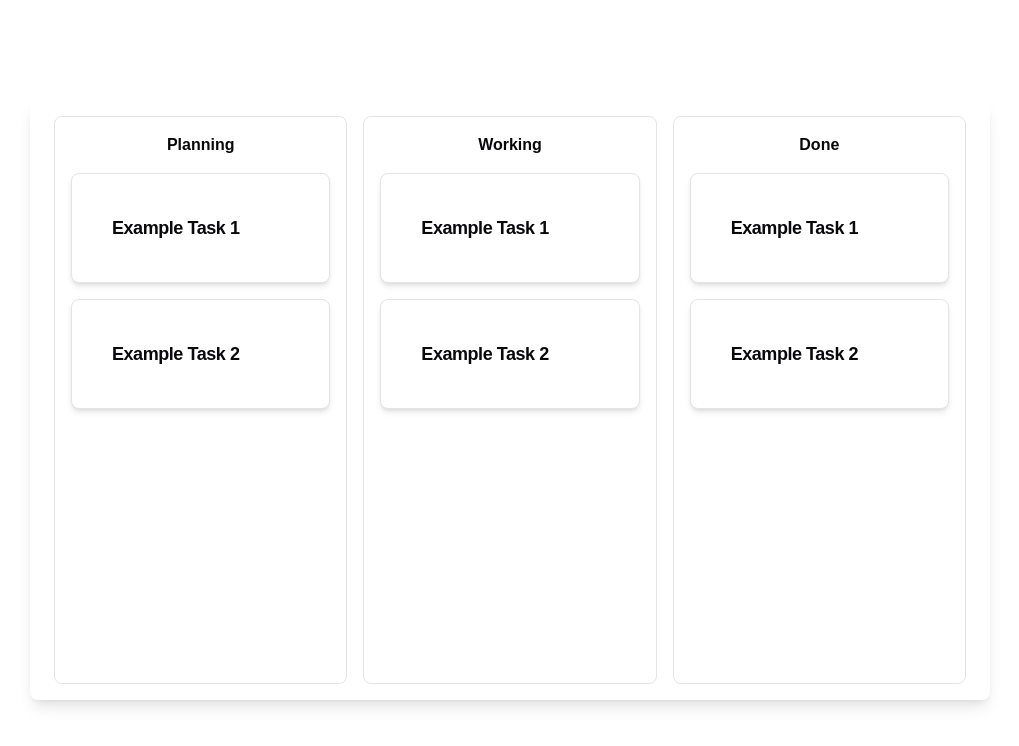
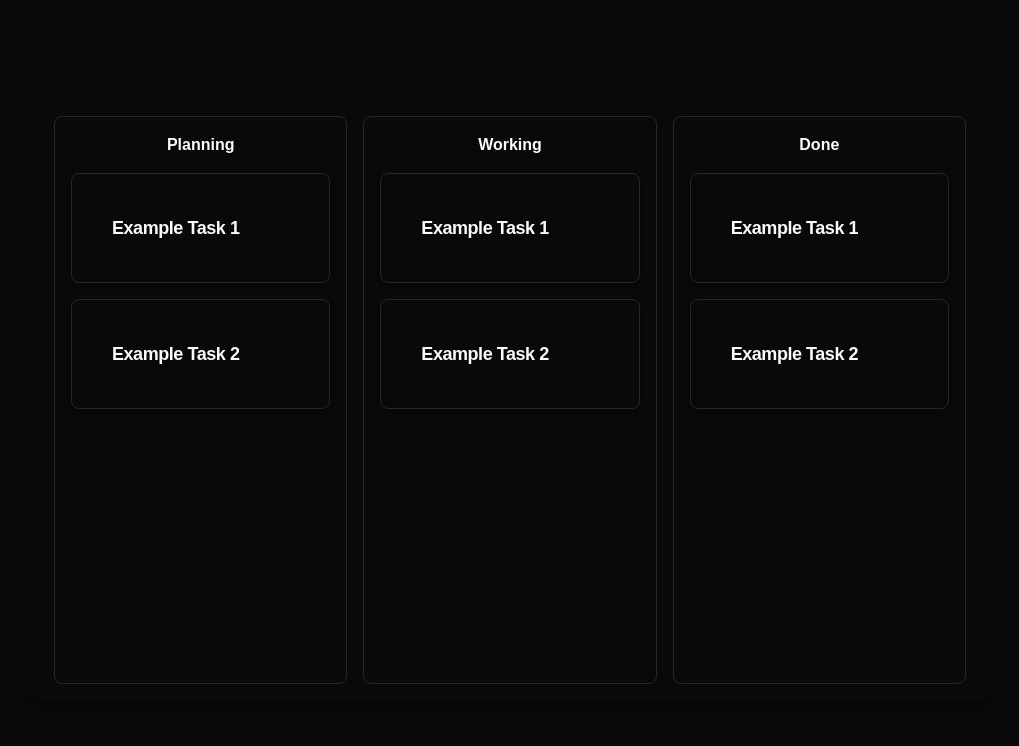
Before and after one commit to Capataina/nextjs-dndtodolist, a Next.js app: page / in a window 1280 px wide. Shown: the top 746 px of the page, without its empty margins (130-1149 px from the left). Built offline with nearby package versions, Linux system fonts and the light colour scheme.

Commit message:
applied css and added slight hover effect

```diff
--- a/src/app/globals.css
+++ b/src/app/globals.css
@@ -98,7 +98,7 @@ body {
 }
 
 .card:hover {
-  @apply transform hover:translate-y-[-5px]; /* Slight hover effect */
+  @apply transform hover:translate-y-[-5px] hover:rotate-1; /* Slight hover effect */
 }
 
 /* Card content */
--- a/src/app/layout.tsx
+++ b/src/app/layout.tsx
@@ -14,8 +14,8 @@ const geistMono = localFont({
 });
 
 export const metadata: Metadata = {
-  title: "Create Next App",
-  description: "Generated by create next app",
+  title: "NextJS ToDo List with DnD",
+  description: "A ToDo list app make with NextJS that has DnD features.",
 };
 
 export default function RootLayout({
@@ -24,9 +24,9 @@ export default function RootLayout({
   children: React.ReactNode;
 }>) {
   return (
-    <html lang="en">
+    <html lang="en" className="dark">
       <body
-        className={`${geistSans.variable} ${geistMono.variable} antialiased`}
+        className={`${geistSans.variable} ${geistMono.variable} antialiased bg-background text-foreground`}
       >
         {children}
       </body>
```
